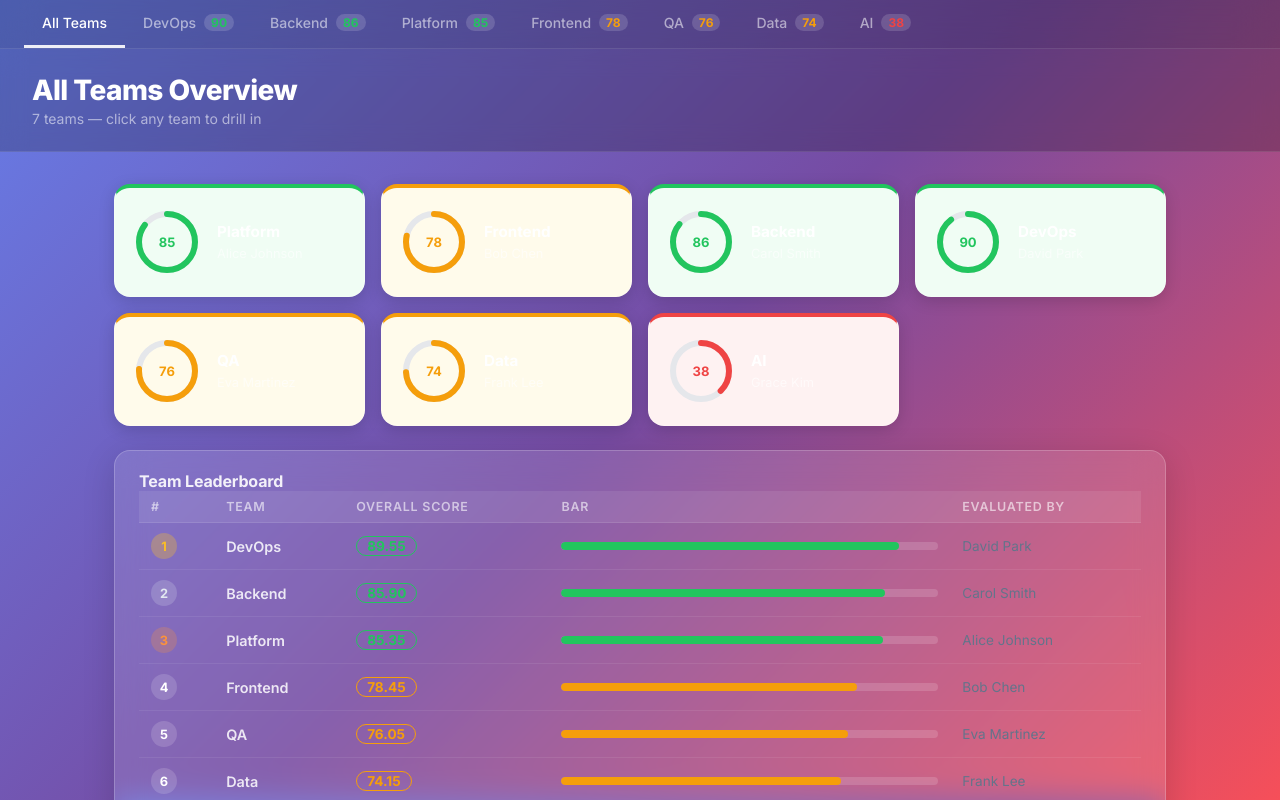
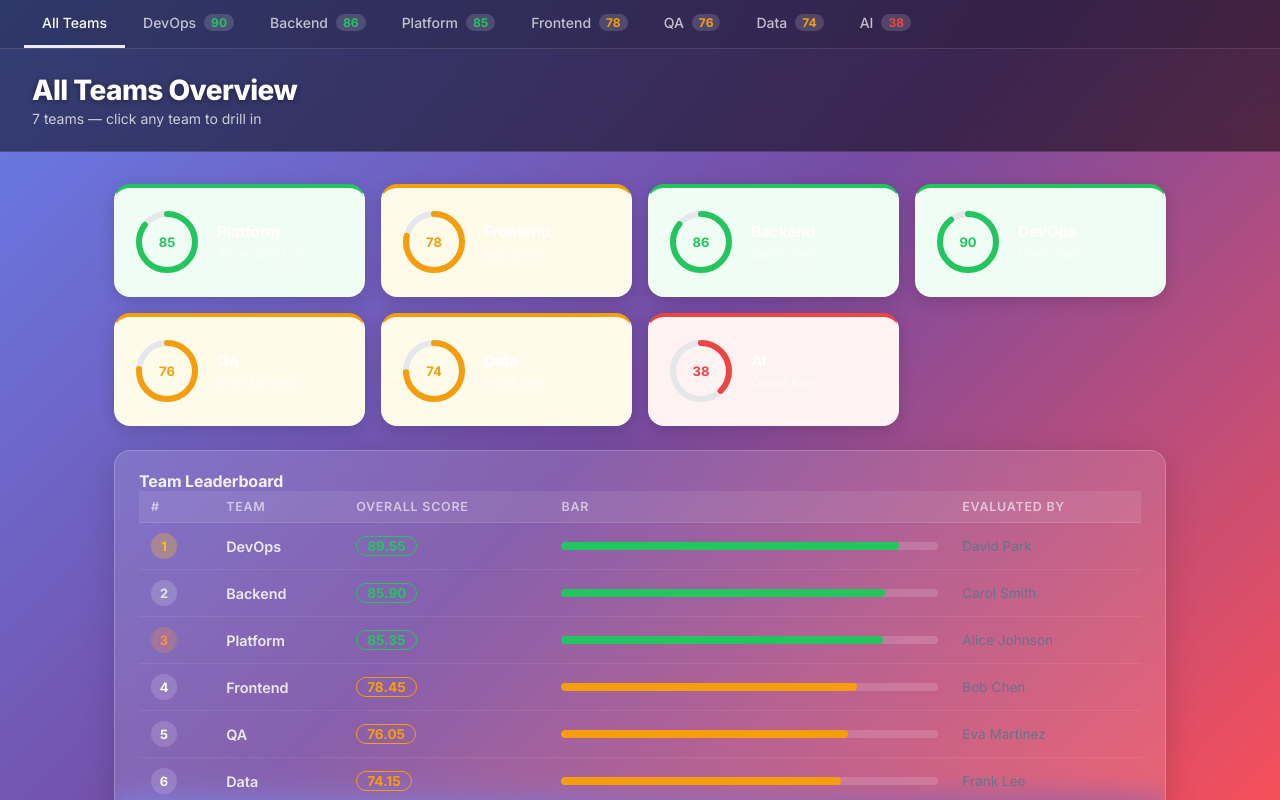
Before and after one commit to yanivpaz/teams-dashboard, a React (Vite) app: page / in a window 1280 px wide. Shown: the top 800 px of the page. Built offline with nearby package versions, Linux system fonts and the light colour scheme.

Commit message:
Fix header and tab bar contrast — darken backgrounds for legible white text
Co-Authored-By: Claude Sonnet 4.6 <noreply@anthropic.com>

```diff
--- a/src/App.css
+++ b/src/App.css
@@ -23,12 +23,12 @@ body {
   display: flex;
   flex-wrap: wrap;
   gap: 0;
-  background: rgba(0, 0, 0, 0.25);
+  background: rgba(0, 0, 0, 0.55);
   backdrop-filter: blur(20px);
   -webkit-backdrop-filter: blur(20px);
   padding: 0 24px;
   overflow-x: auto;
-  border-bottom: 1px solid rgba(255, 255, 255, 0.1);
+  border-bottom: 1px solid rgba(255, 255, 255, 0.12);
 }
 .team-tab {
   display: flex;
@@ -37,7 +37,7 @@ body {
   background: none;
   border: none;
   border-bottom: 3px solid transparent;
-  color: rgba(255, 255, 255, 0.55);
+  color: rgba(255, 255, 255, 0.7);
   font-family: inherit;
   font-size: 0.875rem;
   font-weight: 500;
@@ -61,10 +61,10 @@ body {
 
 /* ── Header ── */
 .dashboard-header {
-  background: rgba(0, 0, 0, 0.2);
-  backdrop-filter: blur(12px);
-  -webkit-backdrop-filter: blur(12px);
-  border-bottom: 1px solid rgba(255, 255, 255, 0.1);
+  background: rgba(0, 0, 0, 0.5);
+  backdrop-filter: blur(20px);
+  -webkit-backdrop-filter: blur(20px);
+  border-bottom: 1px solid rgba(255, 255, 255, 0.12);
   padding: 24px 32px;
   display: flex;
   justify-content: space-between;
@@ -72,17 +72,17 @@ body {
   flex-wrap: wrap;
   gap: 12px;
 }
-.team-name { font-size: 1.75rem; font-weight: 800; letter-spacing: -0.02em; color: #fff; }
-.period { font-size: 0.875rem; color: rgba(255,255,255,0.55); margin-top: 3px; }
+.team-name { font-size: 1.75rem; font-weight: 800; letter-spacing: -0.02em; color: #fff; text-shadow: 0 1px 6px rgba(0,0,0,0.4); }
+.period { font-size: 0.875rem; color: rgba(255,255,255,0.75); margin-top: 3px; }
 .evaluated-info {
   display: flex;
   flex-direction: column;
   align-items: flex-end;
   font-size: 0.875rem;
-  color: rgba(255,255,255,0.7);
+  color: rgba(255,255,255,0.85);
   gap: 4px;
 }
-.evaluated-at { font-size: 0.75rem; color: rgba(255,255,255,0.45); }
+.evaluated-at { font-size: 0.75rem; color: rgba(255,255,255,0.6); }
 
 /* ── Main layout ── */
 .dashboard-main {
```
